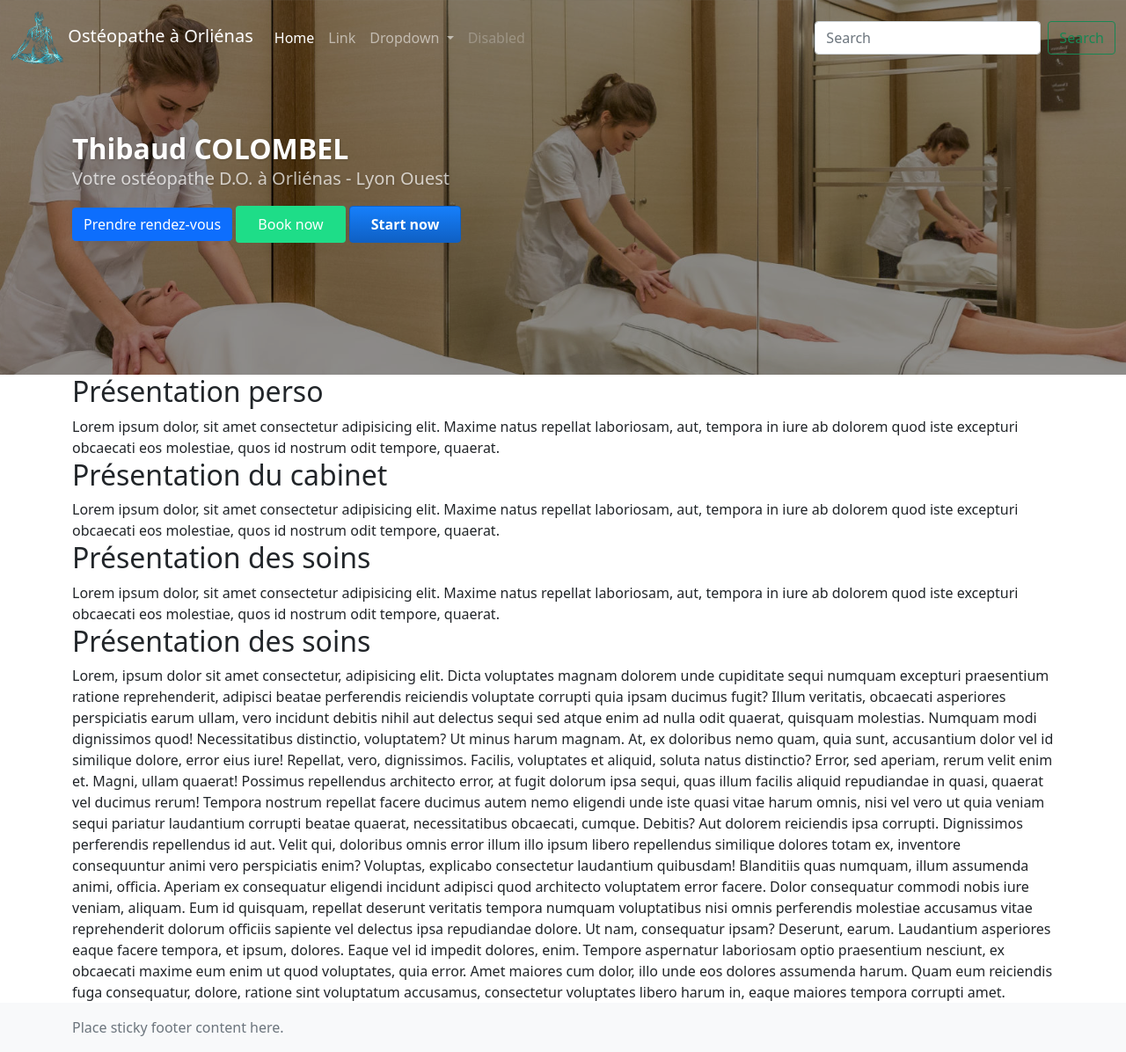
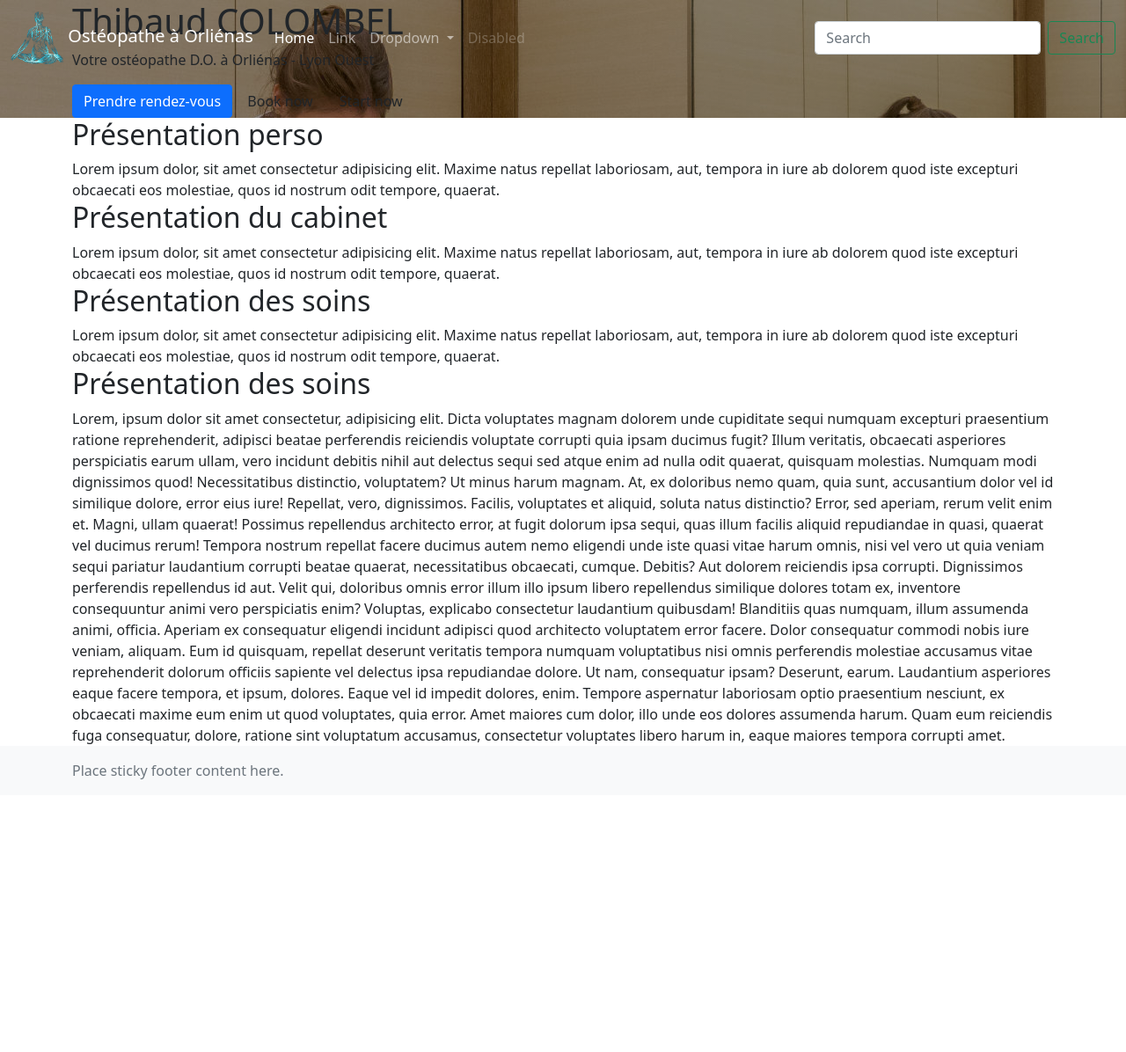
Before and after one commit to dmilon/osteopathe-orlienas, a Jekyll site: the page built from index.html, in a window 1280 px wide and 1196 px high. Shown: the whole window at 88% size. Built offline with Jekyll 4.4.1, drawn with Linux system fonts in a browser that asks for light colours.

Commit message:
remove asset link

```diff
--- a/_layouts/default.html
+++ b/_layouts/default.html
@@ -25,7 +25,6 @@
     <meta name="theme-color" content="#ffffff">
 
     <link href="https://cdn.jsdelivr.net/npm/bootstrap@5.0.0-beta1/dist/css/bootstrap.min.css" rel="stylesheet" integrity="sha384-giJF6kkoqNQ00vy+HMDP7azOuL0xtbfIcaT9wjKHr8RbDVddVHyTfAAsrekwKmP1" crossorigin="anonymous">
-    <link rel="stylesheet" href="{{ '/assets/css/styles.css' | relative_url }}">
   </head>
   <body>
     {% include navbar.html %}
```
